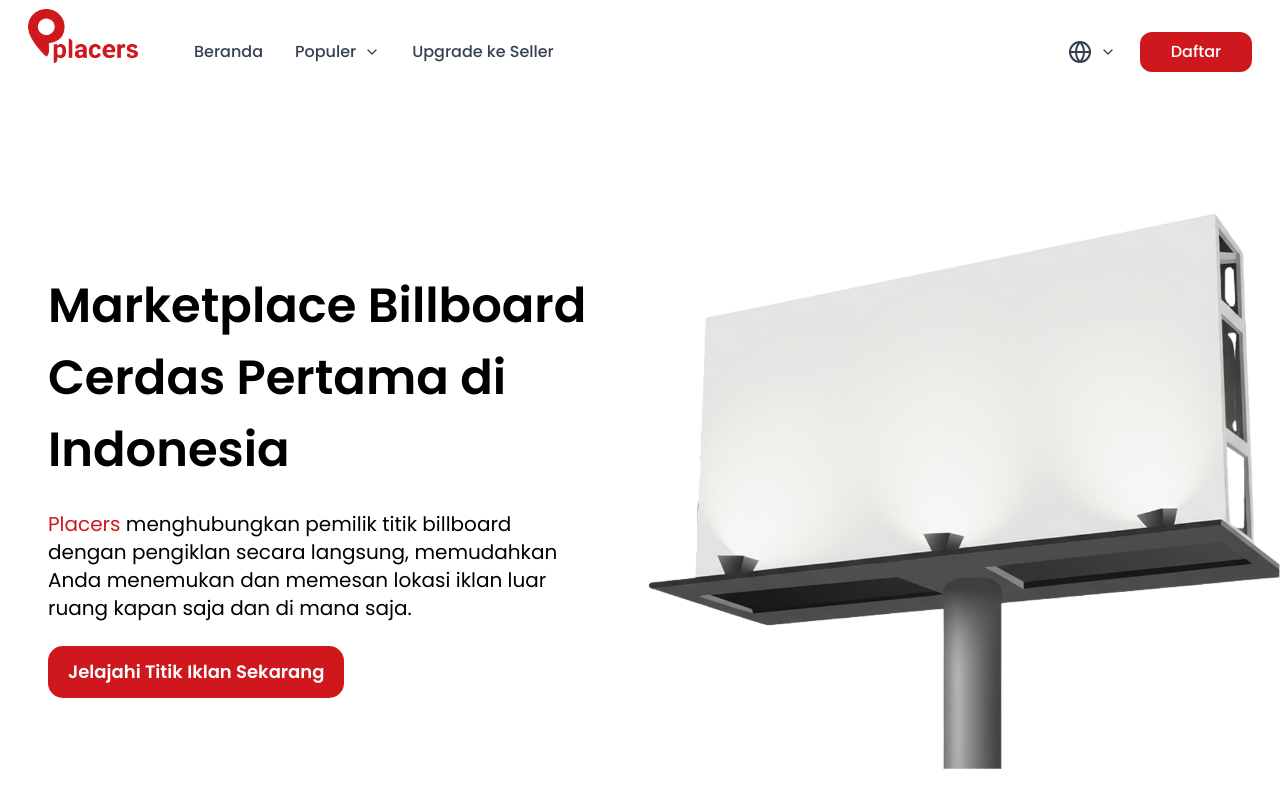
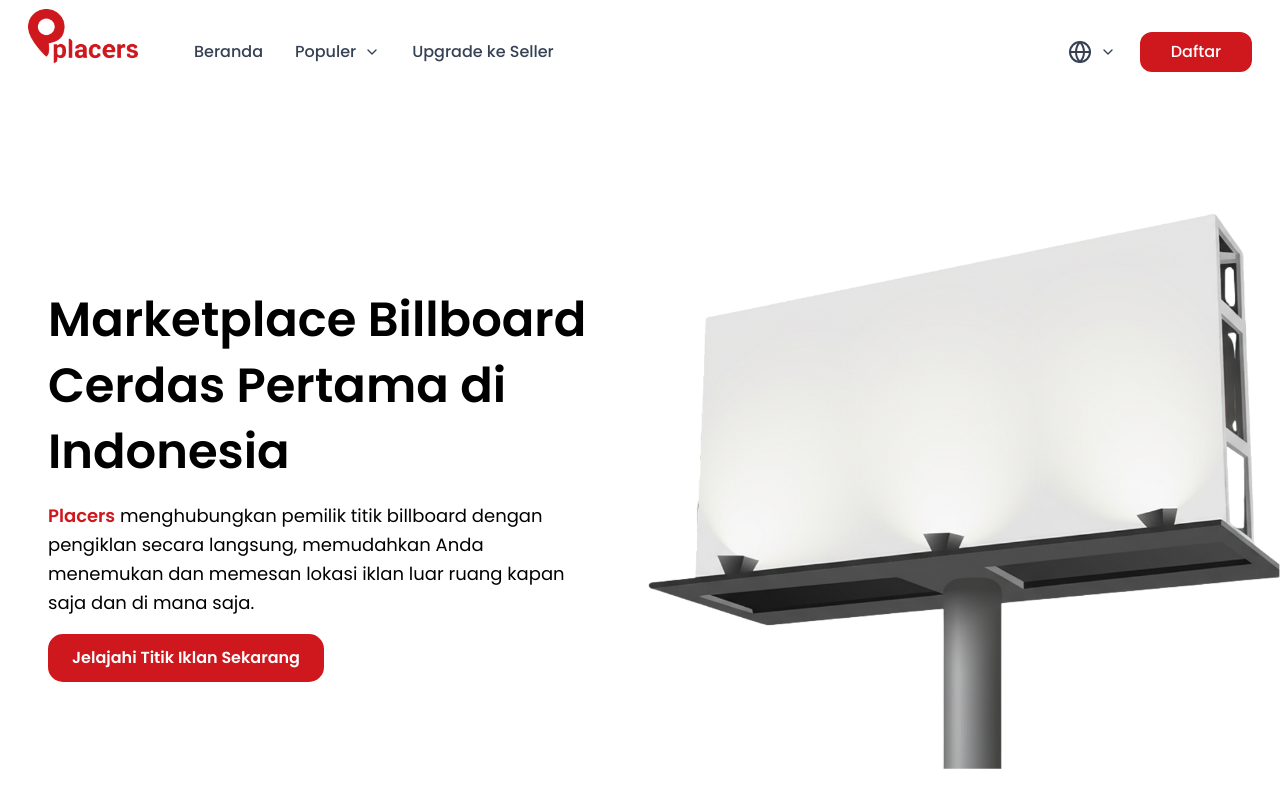
Before and after one commit to Utero-Interns/placers-website, a Next.js app: page / in a window 1280 px wide. Shown: the top 800 px of the page. Built offline with nearby package versions, Linux system fonts and the light colour scheme; no server answers.

Commit message:
fix: improve text styling and layout in LandingHero component

```diff
--- a/components/landingpage/LandingHero.tsx
+++ b/components/landingpage/LandingHero.tsx
@@ -1,26 +1,25 @@
 'use client';
 
 import React from 'react';
-import { Search } from 'lucide-react';
 
 const LandingHero: React.FC = () => {
   return (
     <section id="hero" className="flex flex-col lg:flex-row items-center justify-center bg-white w-full min-h-screen lg:h-[calc(100vh-80px)] 2xl:h-[calc(100vh-200px)] overflow-hidden">
       {/* Left Column: Text Content & Search Bar */}
       <div id="left" className="flex flex-col items-center lg:items-start justify-center w-full lg:w-1/2 space-y-6 text-center lg:text-left order-2 lg:order-1 px-6 md:px-12 2xl:px-20 py-16 lg:py-0">
-            <h1 className="font-semibold text-4xl sm:text-5xl 2xl:text-[64px] text-black leading-normal 2xl:font-[600]">
+        <h1 className="font-semibold text-4xl sm:text-5xl 2xl:text-[64px] text-black leading-snug 2xl:font-[600] mb-4">
           Marketplace Billboard Cerdas Pertama di Indonesia
         </h1>
-            <p className="text-lg sm:text-xl 2xl:text-[26px] text-black max-w-2xl 2xl:max-w-none">
-              <span className="text-[var(--color-primary)]">Placers</span> menghubungkan pemilik titik billboard dengan pengiklan secara langsung, memudahkan Anda menemukan dan memesan lokasi iklan luar ruang kapan saja dan di mana saja.
+        <p className="text-base sm:text-lg text-black max-w-2xl mb-4 leading-relaxed">
+          <span className="text-[var(--color-primary)] font-semibold">Placers</span> menghubungkan pemilik titik billboard dengan pengiklan secara langsung, memudahkan Anda menemukan dan memesan lokasi iklan luar ruang kapan saja dan di mana saja.
         </p>
 
-            <a href="/homepage" className="font-semibold text-white bg-[var(--color-primary)] rounded-[15px] hover:text-[var(--color-primary)] hover:bg-gray-200
-            2xl:text-2xl 2xl:py-4 2xl:px-[22px]
-            xl:text-lg xl:py-3 xl:px-5
-            lg:text-sm lg:py-2 lg:px-4
-            text-lg py-4 px-5
-            ">Jelajahi Titik Iklan Sekarang</a>
+        <a
+          href="/homepage"
+          className="font-semibold text-white bg-[var(--color-primary)] rounded-[15px] text-base py-3 px-6"
+        >
+          Jelajahi Titik Iklan Sekarang
+        </a>
 
       </div>
 
```
Lines whose indentation alone changed are shown as unchanged.
